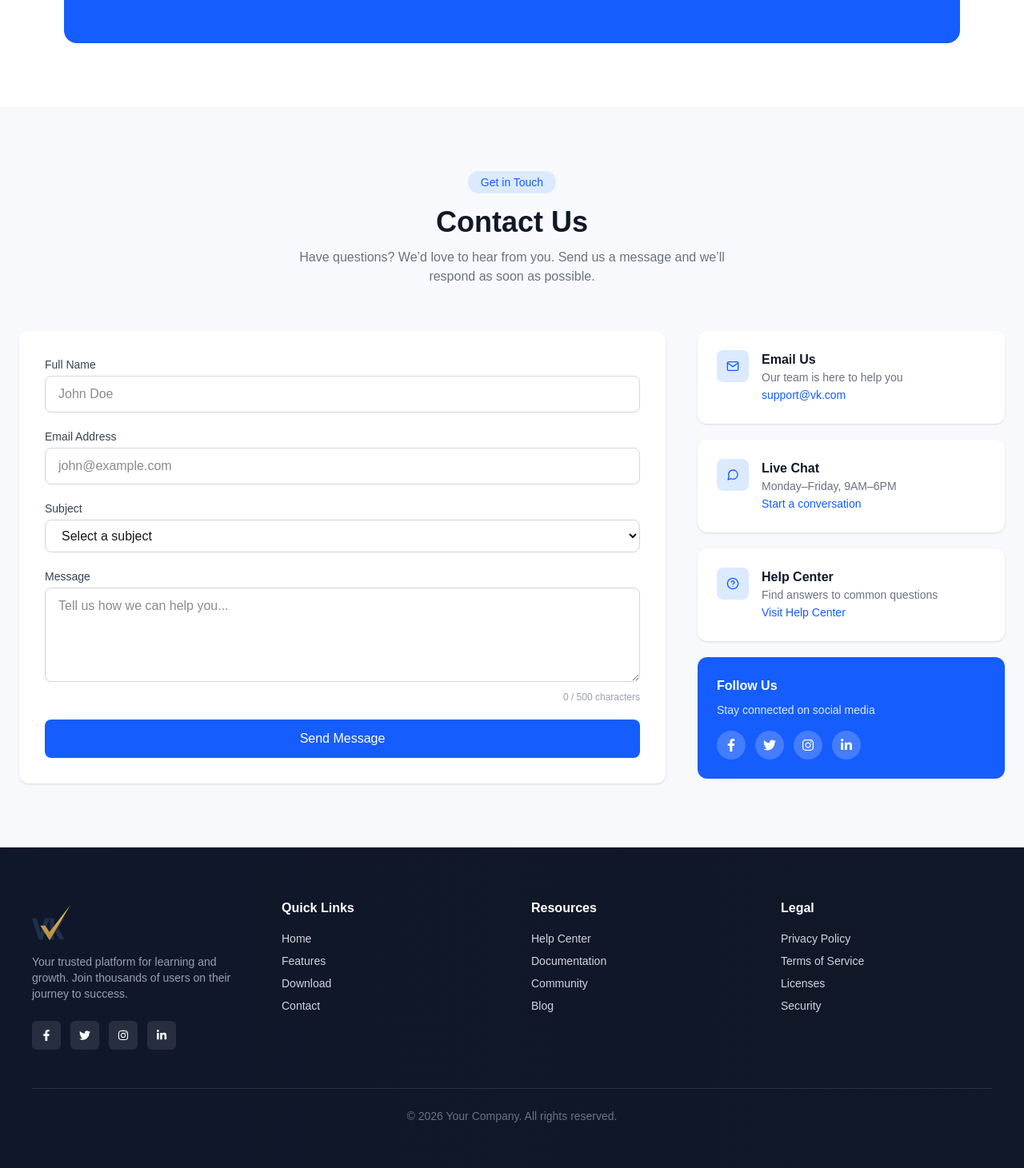
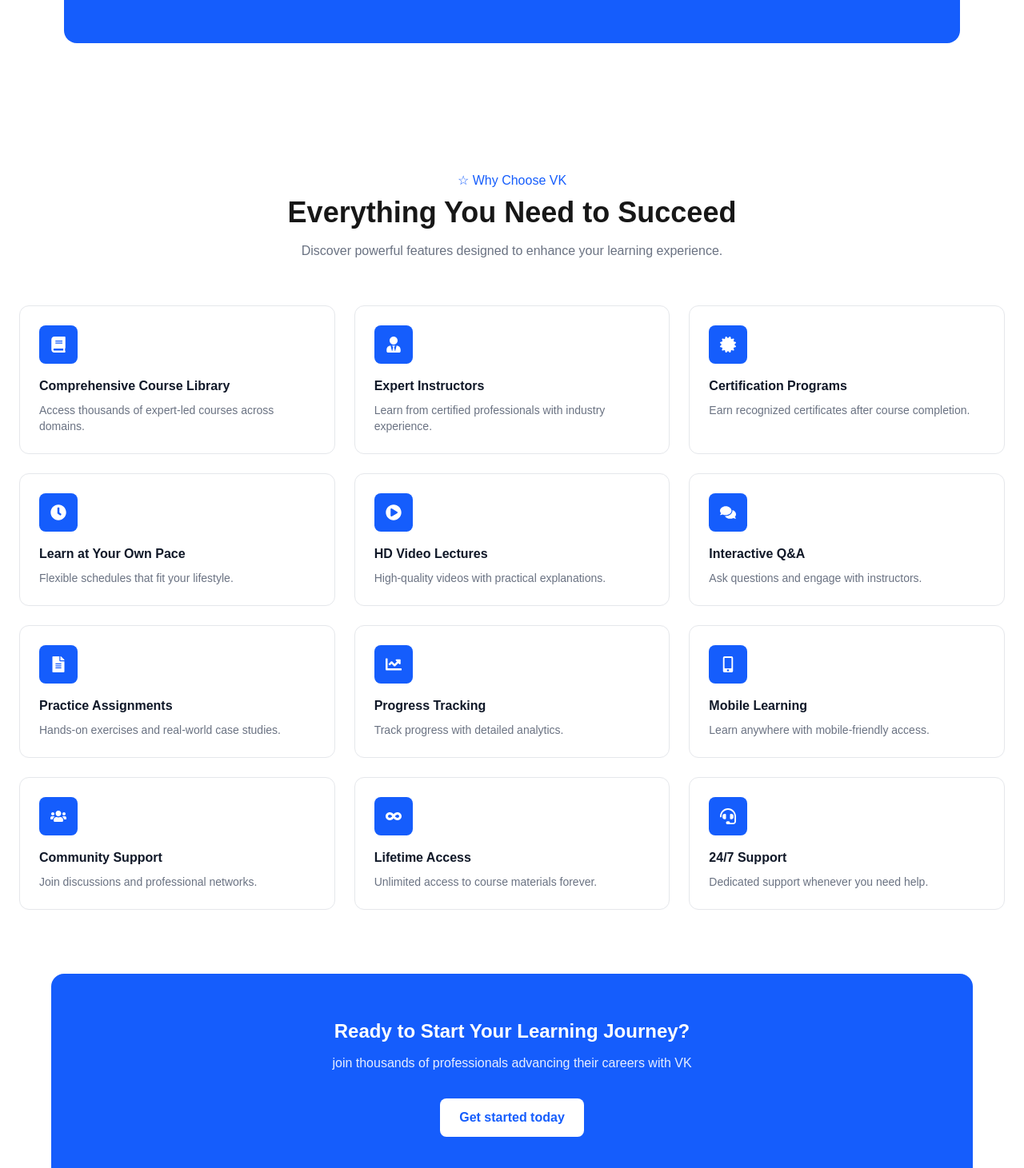
Before and after one commit to ashbinashbin/vk-tech, a Next.js app: page / in a window 1280 px wide. Shown: the part 3661-5122 px from the top of the page at 80% size. Built offline with nearby package versions, Linux system fonts and the light colour scheme.

Commit message:
everything you need to know section completed

```diff
--- a/app/page.tsx
+++ b/app/page.tsx
@@ -4,6 +4,7 @@ import PopularCourses from "@/components/PopularCourses"
 import TaxPlanningSection from "@/components/TaxPlanningSection"
 import Contact from "@/components/contact";
 import Footer from "@/components/footer"
+import WhyChooseVK from "@/components/why-choose/WhyChooseVK";
 export default function Home() {
   return (
     <>
@@ -11,6 +12,7 @@ export default function Home() {
       <Header />
       <PopularCourses />
       <TaxPlanningSection/>
+      <WhyChooseVK/>
       <Contact/>
       <Footer/>
     </>
--- /dev/null
+++ b/components/why-choose/FeatureCard.jsx
@@ -0,0 +1,22 @@
+"use client";
+
+export default function FeatureCard({ icon: Icon, title, description }) {
+  return (
+    <div className="bg-white border border-gray-200 rounded-xl p-6 hover:shadow-md transition">
+      {/* Icon */}
+      <div className="w-12 h-12 flex items-center justify-center bg-blue-600 rounded-lg mb-4">
+        <Icon className="text-white text-xl" />
+      </div>
+
+      {/* Title */}
+      <h3 className="font-semibold text-gray-900 mb-2">
+        {title}
+      </h3>
+
+      {/* Description */}
+      <p className="text-sm text-gray-500">
+        {description}
+      </p>
+    </div>
+  );
+}
--- /dev/null
+++ b/components/why-choose/WhyChooseVK.jsx
@@ -0,0 +1,70 @@
+"use client";
+
+import FeatureCard from "./FeatureCard";
+import {
+  FaBook,
+  FaUserTie,
+  FaCertificate,
+  FaClock,
+  FaPlayCircle,
+  FaComments,
+  FaFileAlt,
+  FaChartLine,
+  FaMobileAlt,
+  FaUsers,
+  FaInfinity,
+  FaHeadset,
+} from "react-icons/fa";
+
+export default function WhyChooseVK() {
+  const features = [
+    { icon: FaBook, title: "Comprehensive Course Library", description: "Access thousands of expert-led courses across domains." },
+    { icon: FaUserTie, title: "Expert Instructors", description: "Learn from certified professionals with industry experience." },
+    { icon: FaCertificate, title: "Certification Programs", description: "Earn recognized certificates after course completion." },
+    { icon: FaClock, title: "Learn at Your Own Pace", description: "Flexible schedules that fit your lifestyle." },
+    { icon: FaPlayCircle, title: "HD Video Lectures", description: "High-quality videos with practical explanations." },
+    { icon: FaComments, title: "Interactive Q&A", description: "Ask questions and engage with instructors." },
+    { icon: FaFileAlt, title: "Practice Assignments", description: "Hands-on exercises and real-world case studies." },
+    { icon: FaChartLine, title: "Progress Tracking", description: "Track progress with detailed analytics." },
+    { icon: FaMobileAlt, title: "Mobile Learning", description: "Learn anywhere with mobile-friendly access." },
+    { icon: FaUsers, title: "Community Support", description: "Join discussions and professional networks." },
+    { icon: FaInfinity, title: "Lifetime Access", description: "Unlimited access to course materials forever." },
+    { icon: FaHeadset, title: "24/7 Support", description: "Dedicated support whenever you need help." },
+  ];
+
+  return (
+    <section className="py-20 bg-white">
+      <div className="max-w-7xl mx-auto px-6">
+        <div className="text-center mb-14">
+          <p className="text-blue-600 font-medium mb-2">☆ Why Choose VK</p>
+          <h2 className="text-4xl font-bold mb-4">
+            Everything You Need to Succeed
+          </h2>
+          <p className="text-gray-500 max-w-2xl mx-auto">
+            Discover powerful features designed to enhance your learning experience.
+          </p>
+        </div>
+
+        <div className="grid grid-cols-1 sm:grid-cols-2 lg:grid-cols-3 gap-6">
+          {features.map((item, index) => (
+            <FeatureCard key={index} {...item} />
+          ))}
+        </div>
+      </div>
+       <div className="max-w-6xl mx-auto mt-20">
+            <div className="bg-blue-600 text-white text-center py-14 px-8 rounded-2xl">
+                <h3 className="text-2xl font-semibold mb-3">
+                Ready to Start Your Learning Journey?
+                </h3>
+                <p className="opacity-90 mb-8">
+                join thousands of professionals advancing their careers with VK
+                </p>
+                <button className="bg-white text-blue-600 px-6 py-3 rounded-lg font-semibold hover:bg-gray-100 transition">
+                Get started today
+                </button>
+            </div>
+        </div>
+
+    </section>
+  );
+}
```
